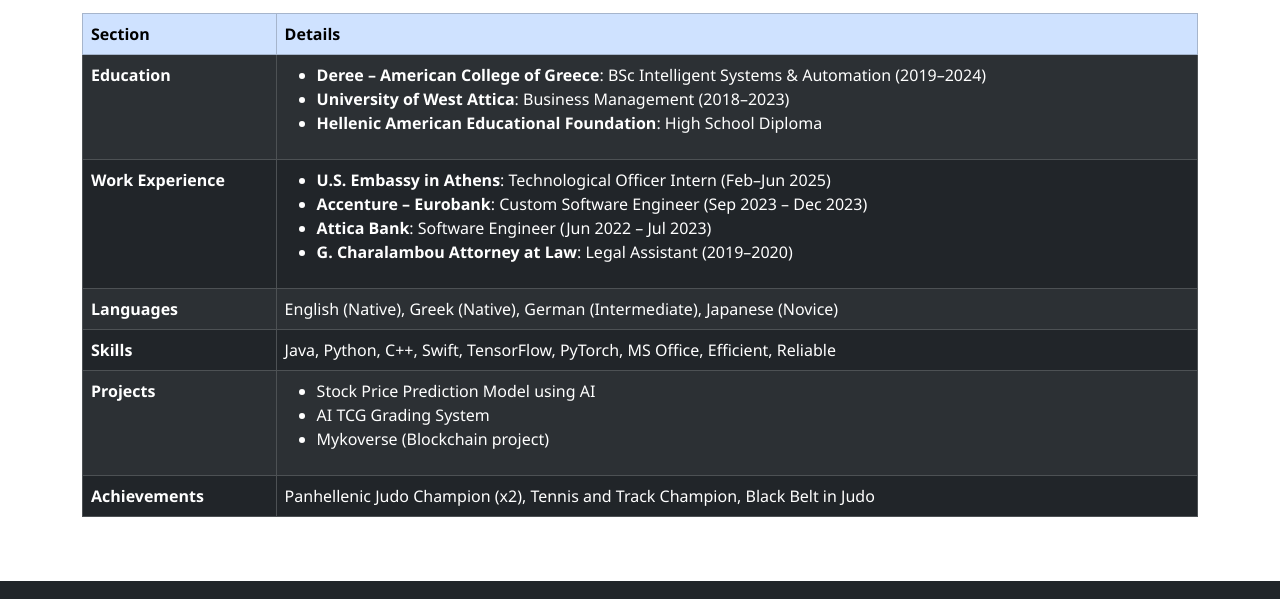
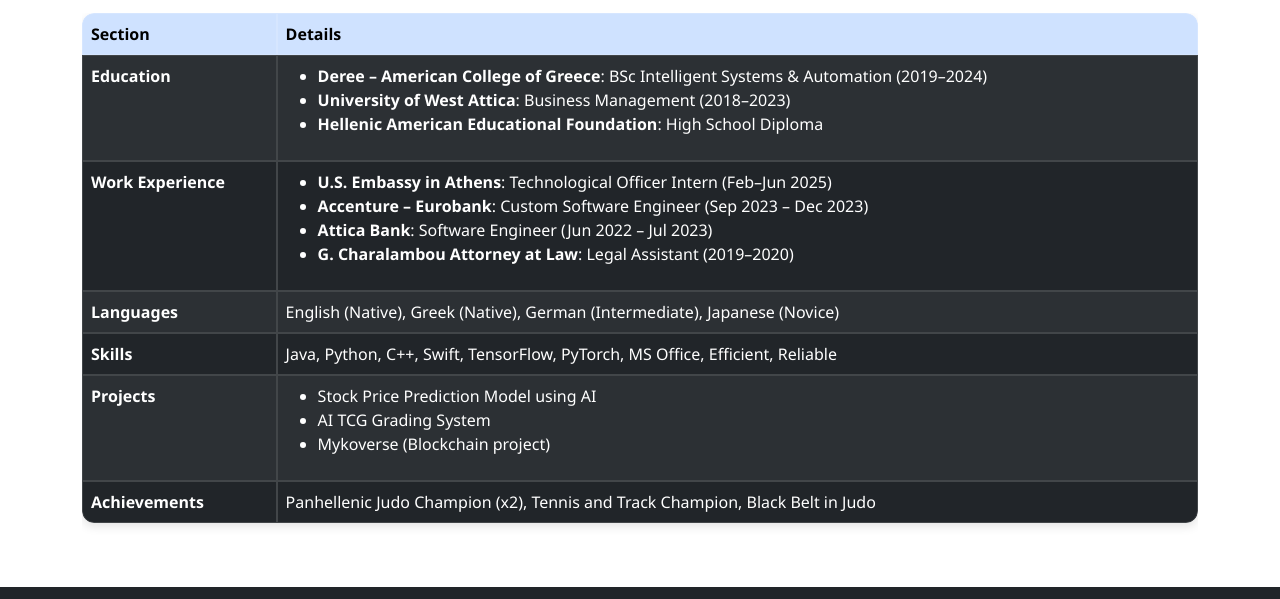
Before and after one commit to naxad/portfolio-website, a plain HTML site: page about.html in a window 1280 px wide. Shown: the part 792-1391 px from the top of the page. Drawn offline with nearby package versions, Linux system fonts and the light colour scheme.

Commit message:
Bug for cv table and text alignment

```diff
--- a/about.html
+++ b/about.html
@@ -85,7 +85,7 @@
     </p>
 
     <div class="table-responsive">
-      <table class="table table-dark table-bordered table-striped">
+      <table class="table table-dark table-bordered table-striped stylish-table">
         <thead class="table-primary">
           <tr>
             <th>Section</th>
--- a/css/style.css
+++ b/css/style.css
@@ -151,3 +151,35 @@ footer {
 .carousel-caption-box p {
   color: #ffffff;
 }
+
+
+.stylish-table {
+  border-collapse: separate;
+  border-spacing: 0;
+  border-radius: 12px;
+  overflow: hidden;
+  box-shadow: 0 4px 10px rgba(0, 0, 0, 0.1);
+}
+
+/* Round the top-left and top-right corners of the table header */
+.stylish-table thead th:first-child {
+  border-top-left-radius: 12px;
+}
+.stylish-table thead th:last-child {
+  border-top-right-radius: 12px;
+}
+
+/* Round the bottom corners of the table body */
+.stylish-table tbody tr:last-child td:first-child {
+  border-bottom-left-radius: 12px;
+}
+.stylish-table tbody tr:last-child td:last-child {
+  border-bottom-right-radius: 12px;
+}
+
+
+
+.table-bordered > :not(caption) > * > * {
+  border-width: 1px;
+  border-color: rgba(255, 255, 255, 0.15);
+}
```
